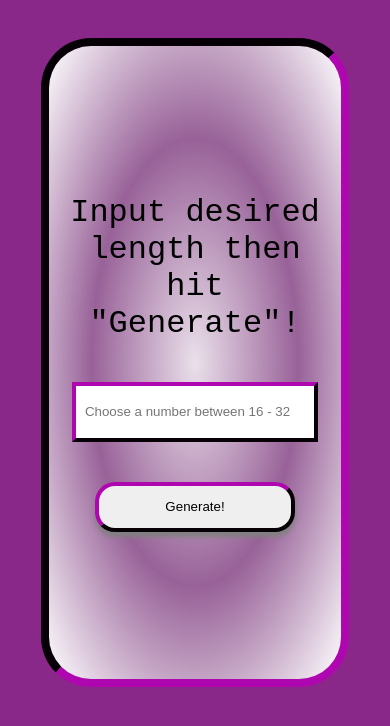
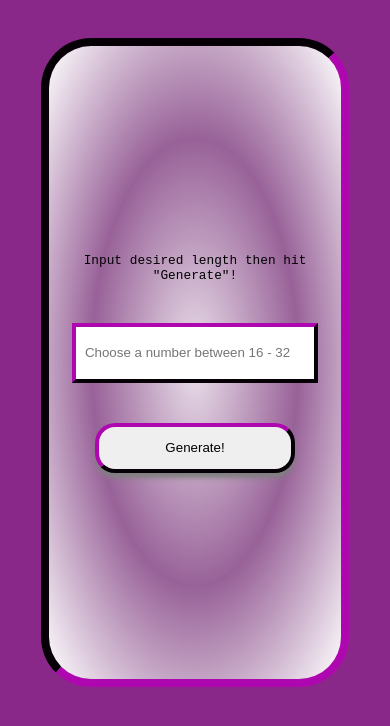
Before and after one commit to Jaycossey/password-generator, a plain HTML site: page index.html in a window 390 px wide. Drawn offline with Linux system fonts and the light colour scheme.

Commit message:
fixed media query bug, updated readme

```diff
--- a/assets/css/styles.css
+++ b/assets/css/styles.css
@@ -63,3 +63,9 @@ button {
     transform: scale(105%);
     cursor: pointer;
 }
+
+@media (min-width: 320px) and (max-width: 780px) {
+    p {
+        font-size: 0.8rem;
+    }
+}
```
Also changed, not shown: assets/images/screenshot.PNG (added), 1 other file.
